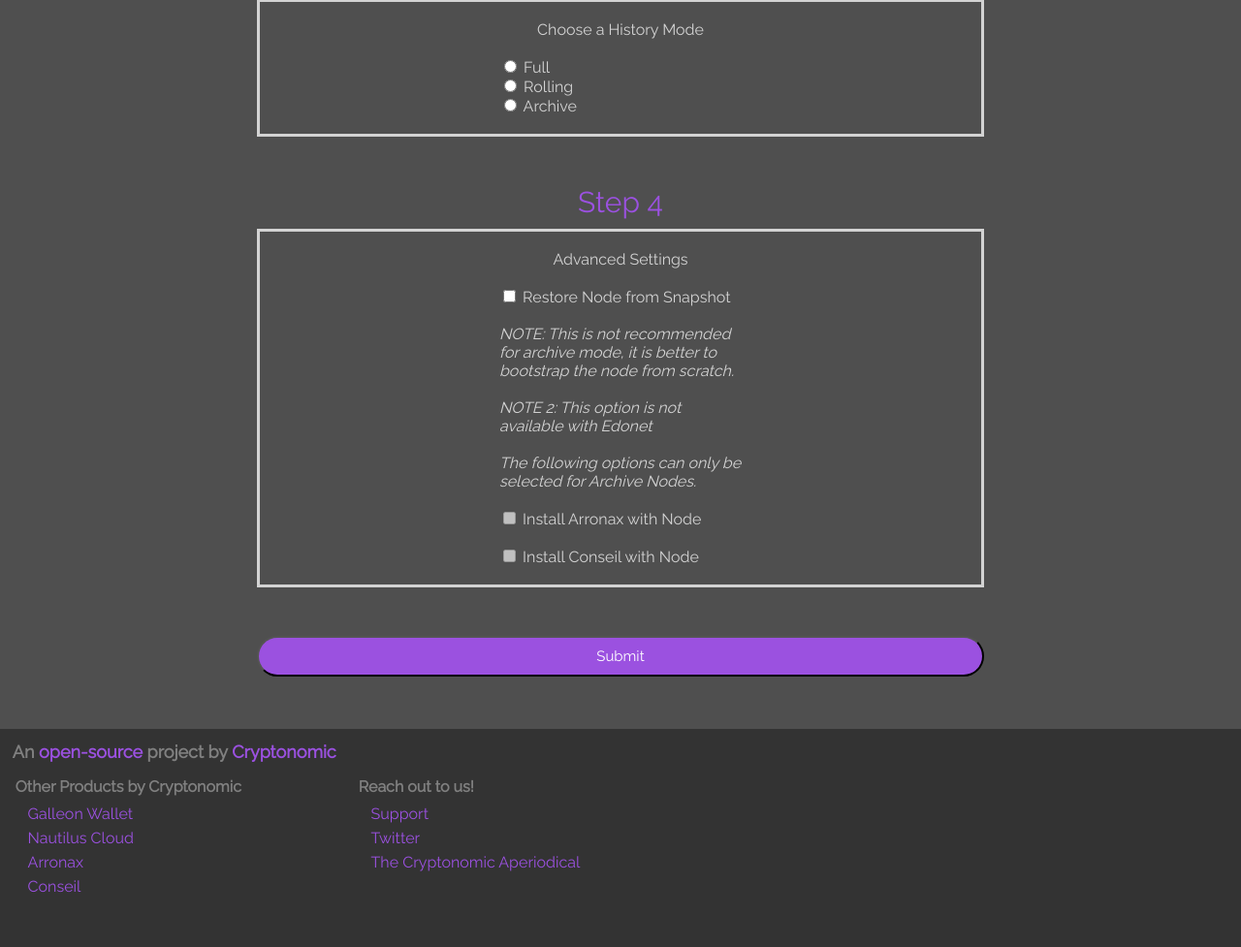
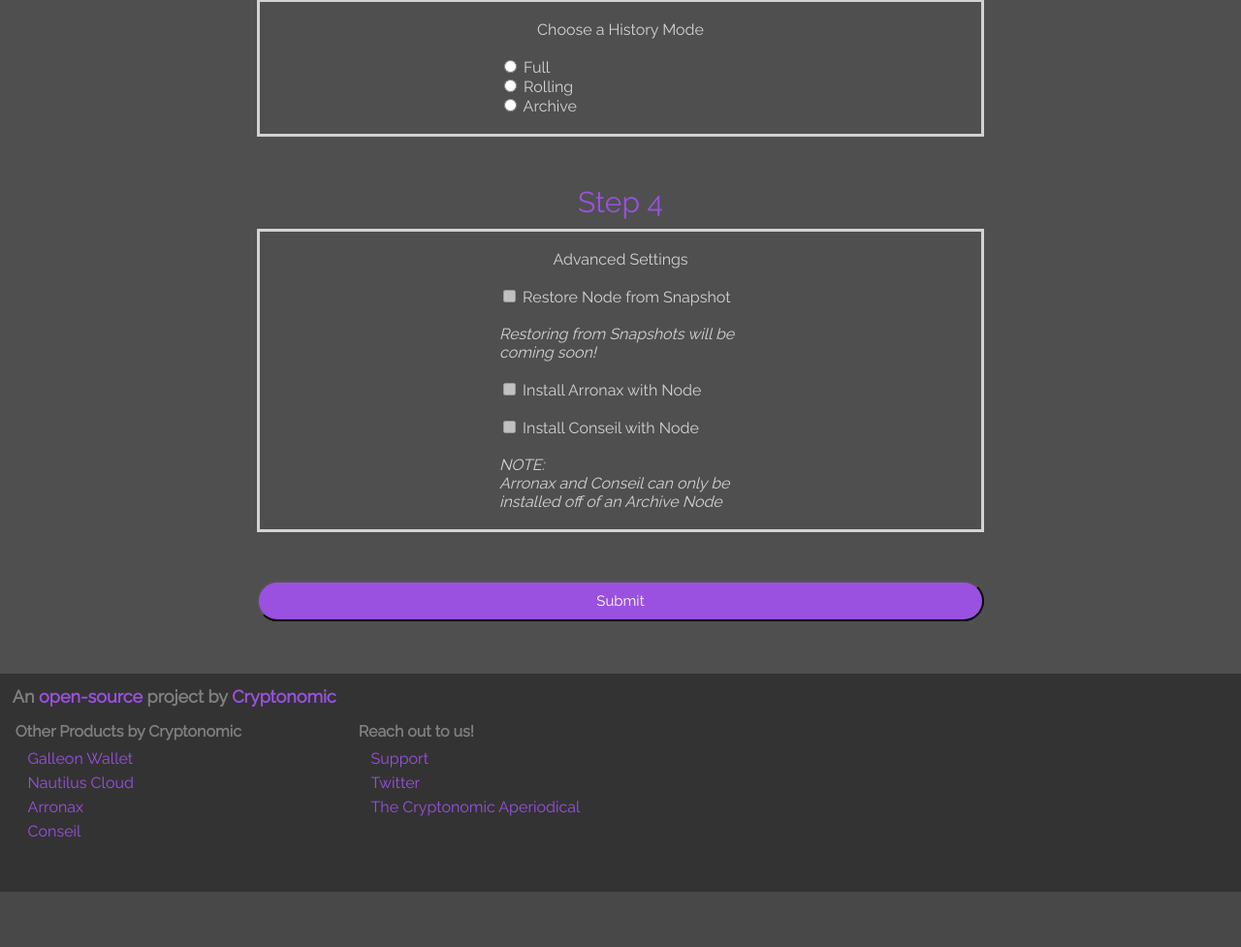
Before and after one commit to Cryptonomic/Nautilus, a Flask app: page /node_setup in a window 1280 px wide; the page is wider, and only the part inside the window is pictured. Shown: the part 654-1631 px from the top of that part at 97% size. After the commit the page ends 1574 px from the top of that part, so only its background shows below. Run offline with Flask 2, Linux system fonts and the light colour scheme; parts of the project's set-up code (start-up, migrations or seed data) failed here and were passed over; some libraries are stand-ins or nearby versions; some web fonts are replaced.

Commit message:
Temporarily disable snapshot restore in UI

```diff
--- a/app/templates/node_options.html
+++ b/app/templates/node_options.html
@@ -92,24 +92,28 @@
             <br>
             <div class="radio-button-holder">
                 <label>
-                    <input type="checkbox" name="restore">
+                    <input type="checkbox" name="restore" disabled="disabled">
                     Restore Node from Snapshot
                 </label>
                 <br>
                 <br>
                     <i>
-                        NOTE: This is not recommended for archive mode, it is better to bootstrap the node from scratch.
+                        Restoring from Snapshots will be coming soon!
                     </i>
-                <br>
-                <br>
-                    <i>
-                        NOTE 2: This option is not available with Edonet
-                    </i>
-                <br>
-                <br>
-                <i>
-                    The following options can only be selected for Archive Nodes.
-                </i>
+{#                <br>#}
+{#                    <i>#}
+{#                        NOTE: This is not recommended for archive mode, it is better to bootstrap the node from scratch.#}
+{#                    </i>#}
+{#                <br>#}
+{#                <br>#}
+{#                    <i>#}
+{#                        NOTE 2: This option is not available with Edonet#}
+{#                    </i>#}
+{#                <br>#}
+{#                <br>#}
+{#                <i>#}
+{#                    The following options can only be selected for Archive Nodes.#}
+{#                </i>#}
                 <br>
                 <br>
                 <label>
@@ -122,6 +126,11 @@
                     <input type="checkbox" name="conseil" id="startConseil" disabled="disabled">
                     Install Conseil with Node
                 </label>
+                <br>
+                <br>
+                    <i>
+                        NOTE: <br> Arronax and Conseil can only be installed off of an Archive Node
+                    </i>
                 <br>
                 <br>
             </div>
```
